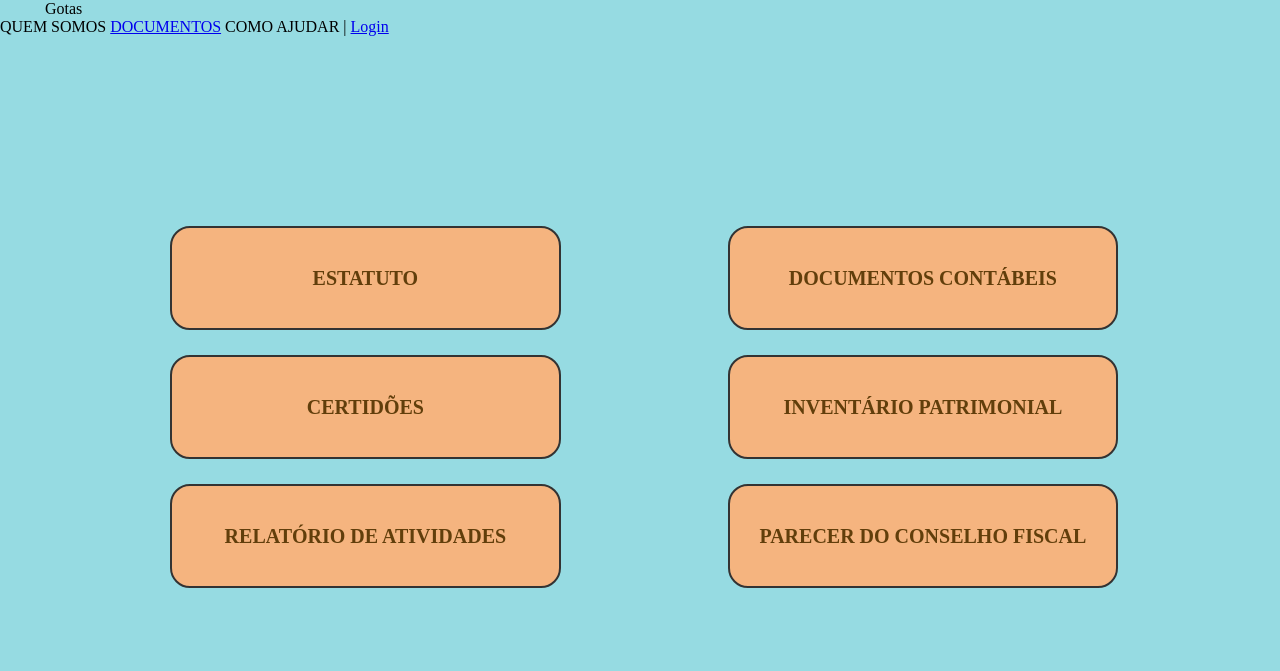
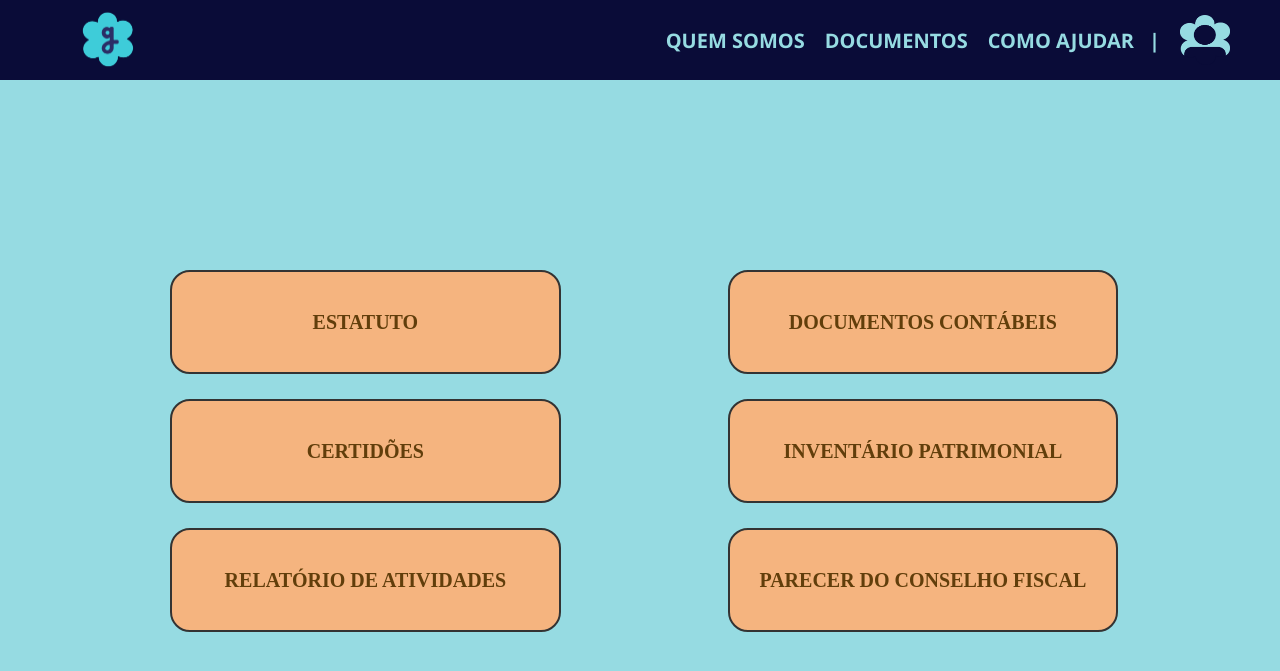
Before and after one commit to xjuveri/Projetos2, a Django app: page /prestacao/ in a window 1280 px wide. Shown: the top 671 px of the page. Run offline with Django 4.2, Linux system fonts and the light colour scheme; parts of the project's set-up code (start-up, migrations or seed data) failed here and were passed over.

Commit message:
navbar fix

```diff
--- a/proj2/urls.py
+++ b/proj2/urls.py
@@ -27,7 +27,6 @@ urlpatterns = [
     path('login/', views.login, name='login'),
     path('cadastro/', views.cadastro, name='cadastro'),
     path('prestacao/',views.prestacao, name= 'prestacao'),
-    path('eventos/', views.eventos, name = 'eventos'),
     path('grafico/', views.grafico, name = 'grafico'),
     path('inventario/', include('inventario_patrimonial.urls')),
 ]
--- a/proj2app/static/_barra.css
+++ /dev/null
@@ -1,3 +0,0 @@
-.header{
-    background-color: #0A0C38;
-}
--- a/proj2app/static/login.css
+++ b/proj2app/static/login.css
@@ -37,6 +37,7 @@ form input {
     border-radius: 15px;
     background-color: #2C2E65;
     margin-right: 20px;
+    border-width: 0cap;
 
 }
 .logo{
--- a/proj2app/templates/partials/_barra.html
+++ b/proj2app/templates/partials/_barra.html
@@ -1,14 +1,89 @@
 {% load static %}
 
-<header class=" header">
-    <a ref="#" class="logo">
-        <i class = "fas fa-dumbell"></i>Gotas
-    </a>
-    <nav class="navbar">
-        <a= href="#" class="botoes">QUEM SOMOS</a>
-        <a href="{% url 'prestacao' %}" class="botoes">DOCUMENTOS</a>
-        <a= href="#" class="botoes">COMO AJUDAR</a>
-        <a= href="#">|</a>
-        <a href="{% url 'login' %}" class="btn">Login</a>
-    </nav>
+<header class="header">
+    <img src="{% static 'images/logoclara.png' %}" alt="Icone Gotas" width="70" height="70" class="logo">
+    <div class="content">
+        <nav class="navbar">
+            <a href="#" class="botoes">QUEM SOMOS</a>
+            <a href="{% url 'prestacao' %}" class="botoes">DOCUMENTOS</a>
+            <a href="#" class="botoes">COMO AJUDAR</a>
+
+            <span class="separator">|</span>
+
+            <a href="{% url 'login' %}" class="btn">
+                <img src="{% static 'images\icone.png' %}" alt="Login" width="50" height="50">
+            </a>
+        </nav>
+    </div>
 </header>
+<style>
+    .logo {
+        padding-left: 30px;
+    }
+
+    .header {
+        background-color: #0A0C38;
+        height: 80px;
+        font-size: 20px;
+        color: #96DBE2;
+        font-family: 'Segoe UI', Tahoma, Geneva, Verdana, sans-serif;
+        font-weight: 600;
+        display: flex;
+        justify-content: space-between;
+        align-items: center;
+    }
+
+    .content {
+        display: flex;
+        align-items: center;
+    }
+
+    .navbar {
+        padding-right: 40px;
+        display: flex;
+        align-items: center;
+    }
+
+    .botoes {
+        color: #96DBE2;
+        text-decoration: none;
+        margin: 0 10px;
+        transition: color 0.3s;
+    }
+
+    .botoes:hover,
+    .botoes:active {
+        color: white;
+    }
+
+    .separator {
+        color: #96DBE2;
+        margin: 0 5px;
+    }
+
+    .btn {
+        display: flex;
+        align-items: center;
+        color: #96DBE2;
+        text-decoration: none;
+        background-color: transparent;
+        border: none;
+        cursor: pointer;
+        transition: color 0.3s;
+    }
+
+    .btn img {
+        margin-right: 10px;
+        margin-left: 15px;
+    }
+
+    .btn:hover,
+    .btn:active {
+        color: white;
+    }
+
+    * {
+        margin: 0;
+        padding: 0;
+    }
+</style>
```
Also changed, not shown: proj2app/static/images/icone.png (added), proj2app/static/images/logoclara.png (added), proj2app/views.py (line endings or trailing spaces).
